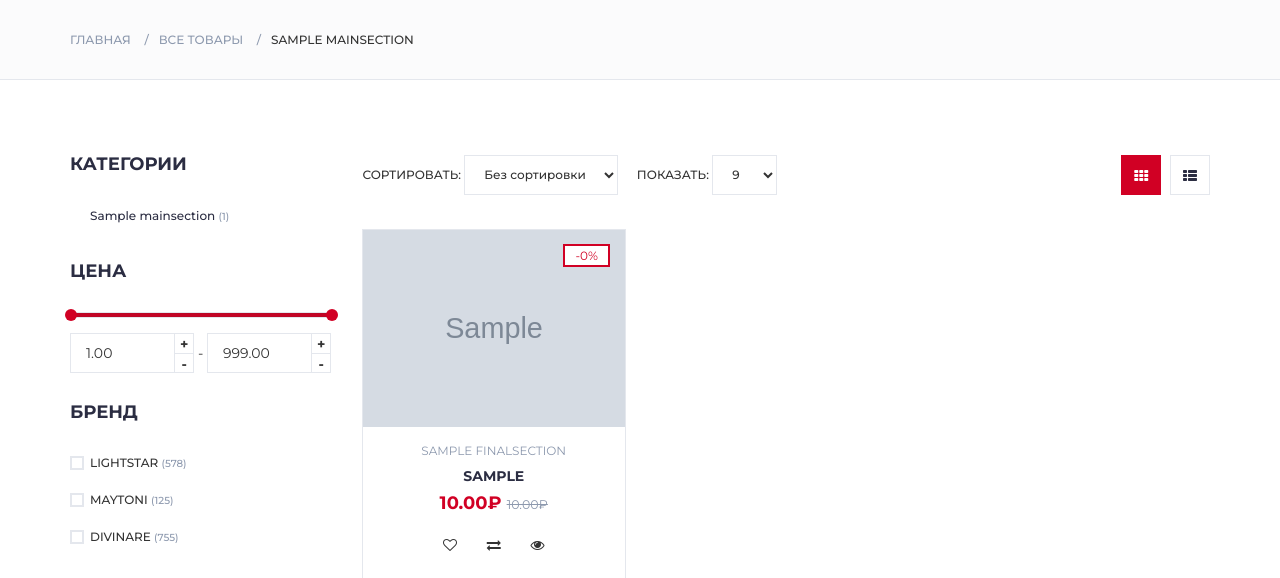
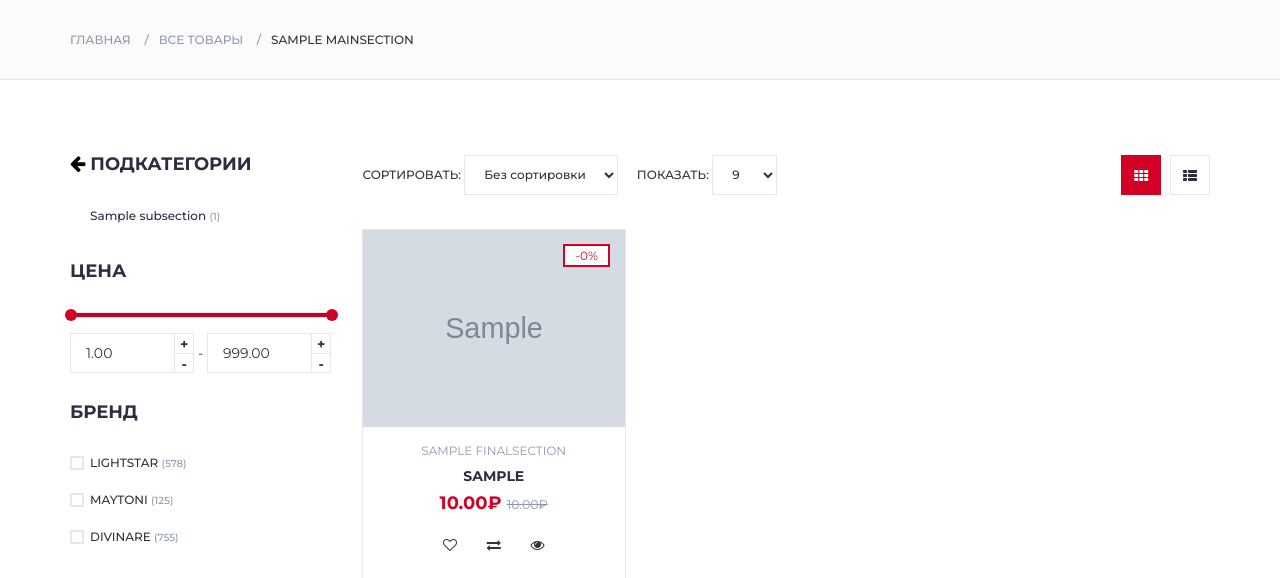
Before and after one commit to st2l/svet_site_ramastered, a Django app: page /lamps/?main_cat=1&sort=0&show=9 in a window 1280 px wide. Shown: the part 208-786 px from the top of the page. Run offline with Django 5.2, Linux system fonts and the light colour scheme; tables that the repository leaves empty hold one stand-in row (values such as "Sample post"); grey boxes marked "Sample" are stand-in pictures; some libraries are stand-ins or nearby versions.

Commit message:
Enhance lamps view with subcategory filtering and breadcrumb navigation

```diff
--- a/svet_site/templates/svet_site/lamps.html
+++ b/svet_site/templates/svet_site/lamps.html
@@ -339,11 +339,24 @@
 					<div id="aside" class="col-md-3">
 						<!-- aside Widget -->
 						<div class="aside">
-							<h3 class="aside-title">Категории</h3>
+							<h3 class="aside-title">
+								{% if selected_main %}
+									<a href="{% url 'svet_site:lamps' %}" style="color: #000;">
+										<i class="fa fa-arrow-left"></i>
+									</a>
+									Подкатегории
+								{% else %}
+									Категории
+								{% endif %}
+							</h3>
 							<div class="checkbox-filter">
 								{% for section in section_hierarchy %}
 									<div class="input-checkbox">
-										<a href="?main_cat={{ section.section.id }}{% if current_sort %}&sort={{ current_sort }}{% endif %}{% if current_show %}&show={{ current_show }}{% endif %}">
+										{% if section.type == 'main' %}
+											<a href="?main_cat={{ section.section.id }}{% if current_sort %}&sort={{ current_sort }}{% endif %}{% if current_show %}&show={{ current_show }}{% endif %}">
+										{% else %}
+											<a href="?main_cat={{ selected_main }}&sub_cat={{ section.section.id }}{% if current_sort %}&sort={{ current_sort }}{% endif %}{% if current_show %}&show={{ current_show }}{% endif %}">
+										{% endif %}
 											<label {% if section.is_selected %}class="active"{% endif %}>
 												<span></span>
 												{{ section.section.name }}
@@ -536,7 +549,7 @@
 							<span class="store-qty">Показано {{ lamps.start_index }}-{{ lamps.end_index }} из {{ paginator.count }} товаров</span>
 							<ul class="store-pagination">
 								{% if lamps.has_previous %}
-									<li><a href="?page={{ lamps.previous_page_number }}&show={{ current_show }}&sort={{ current_sort }}{% if selected_main %}&main_cat={{ selected_main }}{% endif %}"><i class="fa fa-angle-left"></i></a></li>
+									<li><a href="?page={{ lamps.previous_page_number }}&show={{ current_show }}&sort={{ current_sort }}{% if selected_main %}&main_cat={{ selected_main }}{% endif %}{% if selected_sub %}&sub_cat={{ selected_sub }}{% endif %}"><i class="fa fa-angle-left"></i></a></li>
 								{% endif %}
 
 								{% for p in page_range %}
@@ -547,14 +560,14 @@
 											{% if lamps.number == p %}
 												{{ p }}
 											{% else %}
-												<a href="?page={{ p }}&show={{ current_show }}&sort={{ current_sort }}{% if selected_main %}&main_cat={{ selected_main }}{% endif %}">{{ p }}</a>
+												<a href="?page={{ p }}&show={{ current_show }}&sort={{ current_sort }}{% if selected_main %}&main_cat={{ selected_main }}{% endif %}{% if selected_sub %}&sub_cat={{ selected_sub }}{% endif %}">{{ p }}</a>
 											{% endif %}
 										</li>
 									{% endif %}
 								{% endfor %}
 
 								{% if lamps.has_next %}
-									<li><a href="?page={{ lamps.next_page_number }}&show={{ current_show }}&sort={{ current_sort }}{% if selected_main %}&main_cat={{ selected_main }}{% endif %}"><i class="fa fa-angle-right"></i></a></li>
+									<li><a href="?page={{ lamps.next_page_number }}&show={{ current_show }}&sort={{ current_sort }}{% if selected_main %}&main_cat={{ selected_main }}{% endif %}{% if selected_sub %}&sub_cat={{ selected_sub }}{% endif %}"><i class="fa fa-angle-right"></i></a></li>
 								{% endif %}
 							</ul>
 						</div>
--- a/svet_site/views.py
+++ b/svet_site/views.py
@@ -370,34 +370,58 @@ def add_to_wishlist(request):
     })
 
 def lamps(request):
-    # Get selected main category
+    # Get selected categories
     selected_main = request.GET.get('main_cat', '')
+    selected_sub = request.GET.get('sub_cat', '')
 
     # Get all lamps
     lamp_list = Lamp.objects.all()
 
-    # Initialize section hierarchy with only main sections
+    # Initialize breadcrumb and section hierarchy
+    breadcrumb = []
     section_hierarchy = []
-    main_sections = MainSection.objects.all()
 
-    for main in main_sections:
-        main_count = Lamp.objects.filter(section__subsection__main_section=main).count()
-        section_hierarchy.append({
-            'section': main,
-            'count': main_count,
-            'is_selected': str(main.id) == selected_main
-        })
-
-    # Apply main category filter if selected
+    # If main category is selected, show its subcategories
     if selected_main:
-        lamp_list = lamp_list.filter(section__subsection__main_section__id=selected_main)
         try:
             main_section = MainSection.objects.get(id=selected_main)
-            breadcrumb = [('main', main_section)]
+            breadcrumb.append(('main', main_section))
+
+            # Get all subcategories of selected main category
+            for sub in main_section.subsection_set.all():
+                sub_count = Lamp.objects.filter(section__subsection=sub).count()
+                if sub_count > 0:  # Only show subcategories with products
+                    section_hierarchy.append({
+                        'section': sub,
+                        'count': sub_count,
+                        'type': 'sub',
+                        'is_selected': str(sub.id) == selected_sub
+                    })
+
+            # Filter products by main category
+            lamp_list = lamp_list.filter(section__subsection__main_section=main_section)
+
+            # If subcategory is selected, filter further
+            if selected_sub:
+                try:
+                    sub_section = Subsection.objects.get(id=selected_sub, main_section=main_section)
+                    breadcrumb.append(('sub', sub_section))
+                    lamp_list = lamp_list.filter(section__subsection=sub_section)
+                except Subsection.DoesNotExist:
+                    pass
+
         except MainSection.DoesNotExist:
-            breadcrumb = []
-    else:
-        breadcrumb = []
+            selected_main = ''
+
+    # If no main category selected, show main categories
+    if not selected_main:
+        for main in MainSection.objects.all():
+            main_count = Lamp.objects.filter(section__subsection__main_section=main).count()
+            section_hierarchy.append({
+                'section': main,
+                'count': main_count,
+                'type': 'main'
+            })
 
     # Get sorting parameter
     sort = request.GET.get('sort', '0')
```
